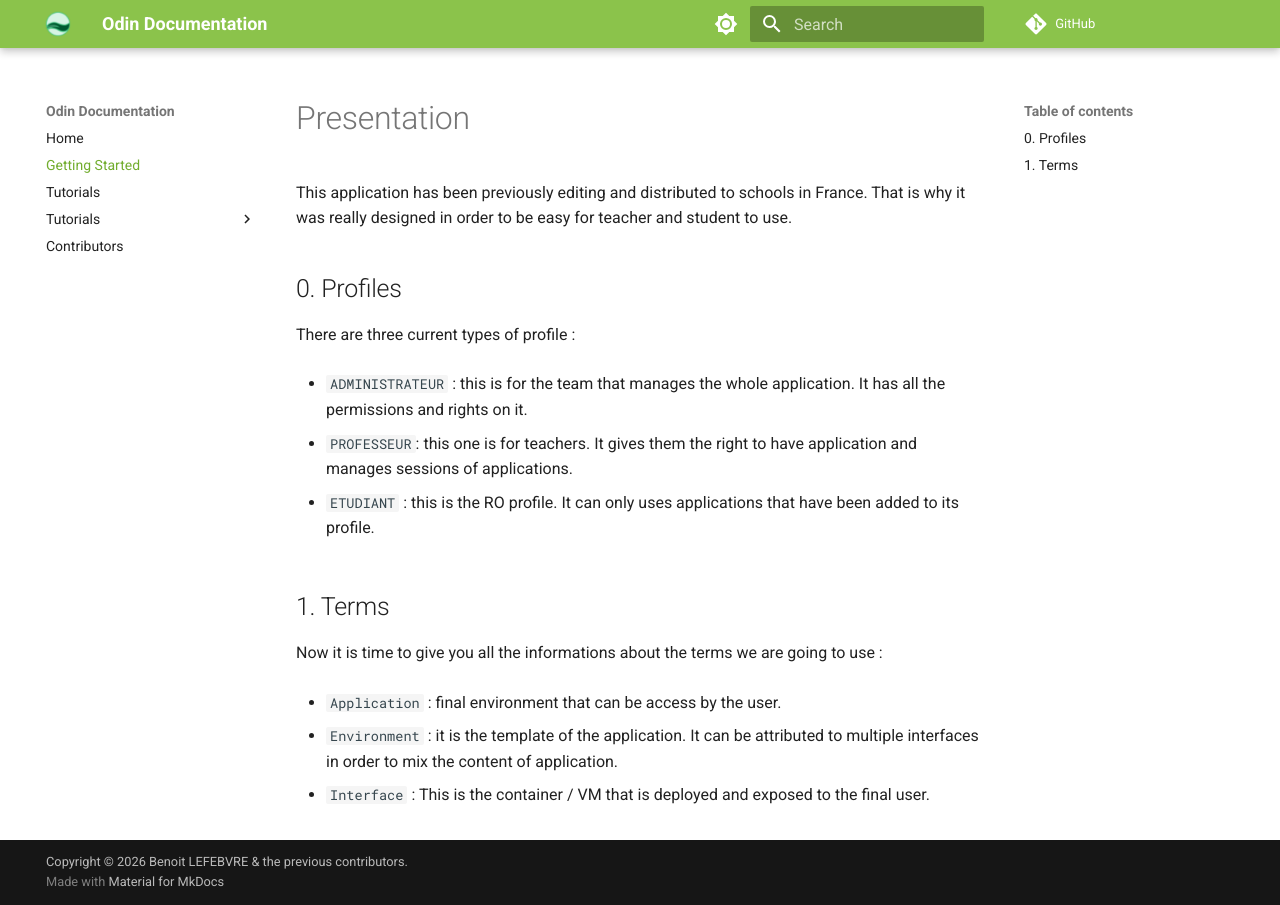
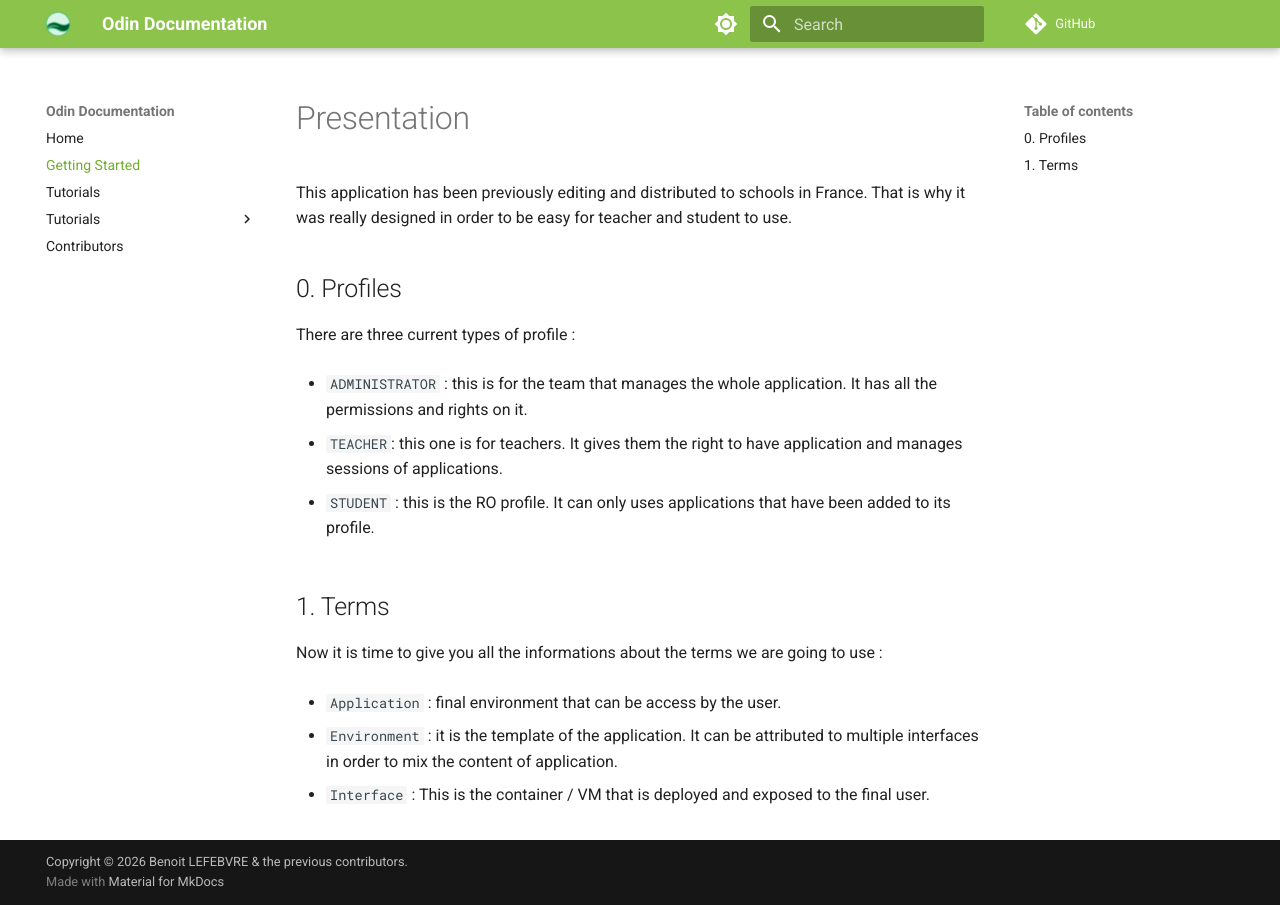
Before and after one commit to odin-oss/docs.odin.github.io, an MkDocs documentation site: the page built from docs/presentation/index.md, in a window 1280 px wide. Built offline with MkDocs 1.6.1 and Material for MkDocs 9.7.7, drawn with Linux system fonts in a browser that asks for light colours; comment, search, counter and statistics services are not loaded.

Commit message:
Fix profile terminology in presentation documentation

```diff
--- a/docs/presentation/index.md
+++ b/docs/presentation/index.md
@@ -7,11 +7,11 @@ That is why it was really designed in order to be easy for teacher and student t
 
 There are three current types of profile :
 
-- `ADMINISTRATEUR` : this is for the team that manages the whole application. It has all the permissions and rights on it.
+- `ADMINISTRATOR` : this is for the team that manages the whole application. It has all the permissions and rights on it.
 
-- `PROFESSEUR`: this one is for teachers. It gives them the right to have application and manages sessions of applications.
+- `TEACHER`: this one is for teachers. It gives them the right to have application and manages sessions of applications.
 
-- `ETUDIANT` : this is the RO profile. It can only uses applications that have been added to its profile.
+- `STUDENT` : this is the RO profile. It can only uses applications that have been added to its profile.
 
 ## 1. Terms
 
```
